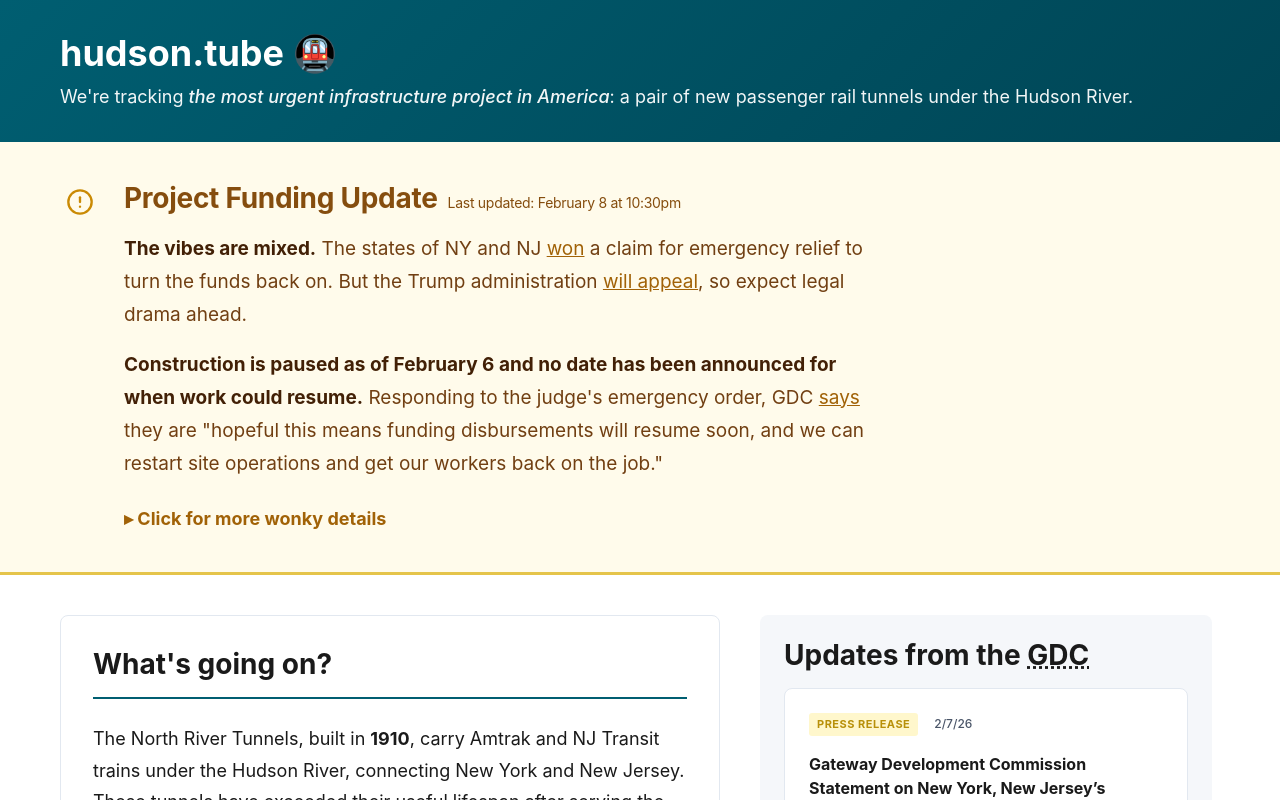
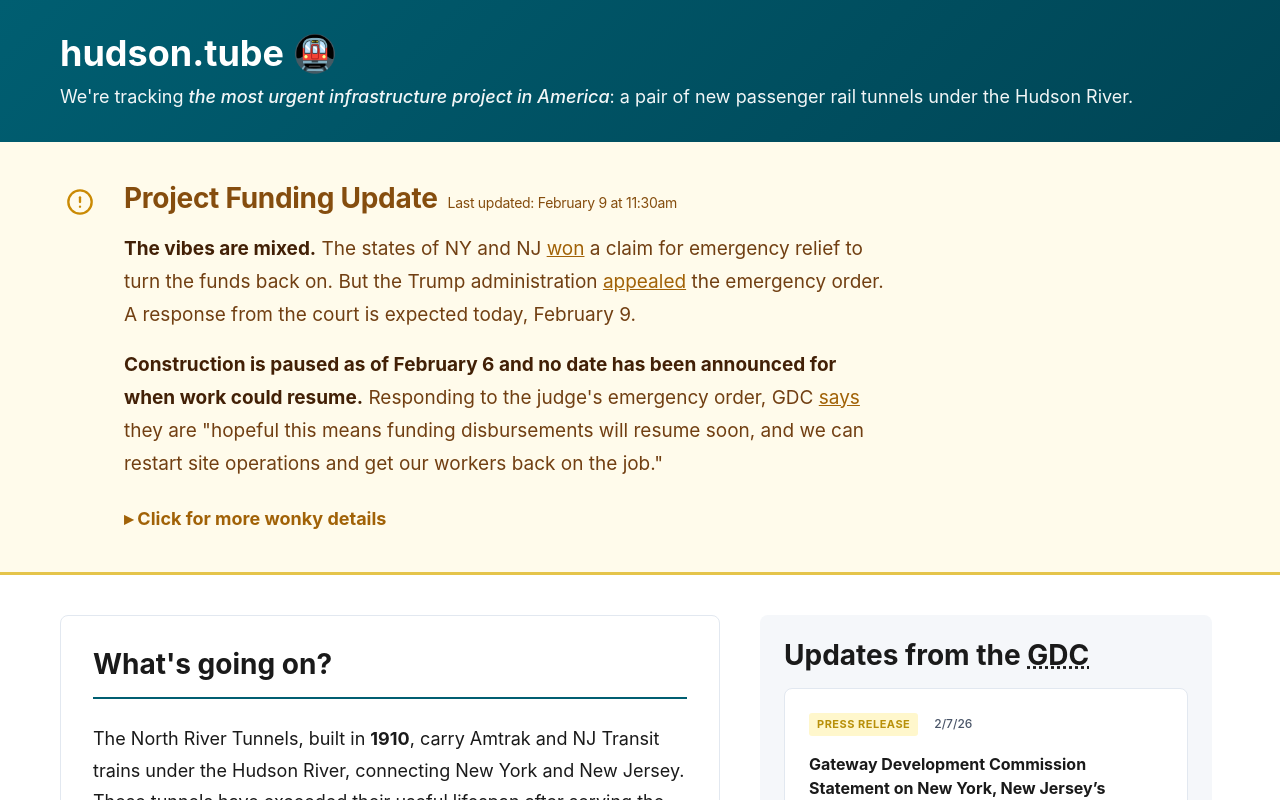
Before and after one commit to embeaken/gateway-tracker, a Vue app: page / in a window 1280 px wide. Shown: the top 800 px of the page. Built offline with nearby package versions, Linux system fonts and the light colour scheme.

Commit message:
feb 9 update

```diff
--- a/src/components/AlertNotice.vue
+++ b/src/components/AlertNotice.vue
@@ -16,12 +16,13 @@
           </svg>
         </div>
         <div class="alert-text">
-          <h3 class="alert-title">Project Funding Update<small>Last updated: February 8 at 10:30pm</small></h3>
+          <h3 class="alert-title">Project Funding Update<small>Last updated: February 9 at 11:30am</small></h3>
           <div class="alert-body">
             <p>
               <strong>The vibes are mixed.</strong>
               The states of NY and NJ <a href="https://www.nydailynews.com/2026/02/06/ny-judge-tro-trump-administration-resume-funding-hudson-river-tunnel" target="_blank">won</a> a claim for emergency relief to turn the funds back on.
-              But the Trump administration <a href="https://www.bloomberg.com/news/articles/2026-02-09/trump-administration-to-appeal-court-order-on-ny-nj-tunnel-funds" target="_blank">will appeal</a>, so expect legal drama ahead.
+              But the Trump administration <a href="https://www.nydailynews.com/2026/02/09/trump-federal-order-restoring-funding-for-hudson-river-gateway-tunnel-project" target="_blank">appealed</a> the emergency order.
+              A response from the court is expected today, February 9.
             </p>
             <p>
               <strong>Construction is paused as of February 6 and no date has been announced for when work could resume.</strong>
@@ -41,9 +42,10 @@
                     On February 6, a federal judge <a href="https://www.nydailynews.com/2026/02/06/ny-judge-tro-trump-administration-resume-funding-hudson-river-tunnel/" target="_blank">ordered</a>
                     the government to <strong>temporarily stop not disbursing money</strong> to Gateway while the <a href="https://ag.ny.gov/press-release/2026/attorney-general-james-sues-trump-administration-freezing-gateway-programs" target="_blank">case</a> plays out in court.
                     Yes that's confusing, and it notably doesn't prescribe any timeline to <em>start</em> disbursing money.
-                    Meanwhile, the Trump administration filed a notice to appeal the order.
+                    Meanwhile, the Trump administration has appealed the order, claiming that they would have to disburse $200 million immediately
+                    without "any obvious mechanism for recovering that money later if the government prevails on appeal."
                   </p>
-                  <p>The parties will meet on February 10 so there will likely be an update then.</p>
+                  <p>An update on the emergency order appeal is expected on February 9th. The parties are also expected to meet on February 10 so there will likely be an update then on the status of the case (not just the emergency order).</p>
                 </div>
               </div>
             </div>
```
